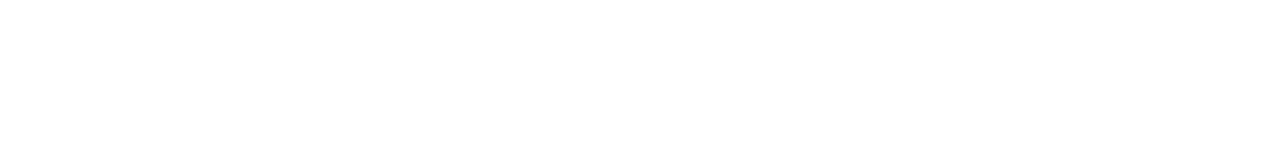
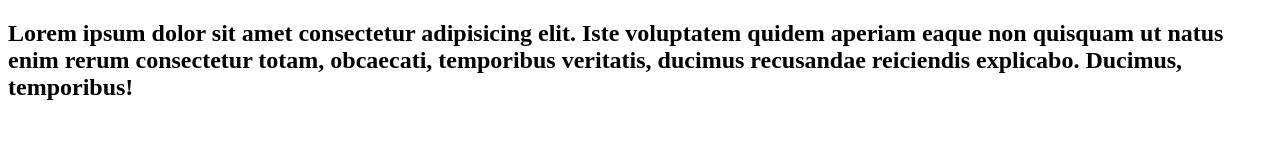
Before and after one commit to VinylXMarshmallow/silos, a plain HTML site: page index.html in a window 1280 px wide. Drawn offline with Linux system fonts and the light colour scheme.

Commit message:
dodanie h2

```diff
--- a/index.html
+++ b/index.html
@@ -7,6 +7,6 @@
     <title>Document</title>
 </head>
 <body>
-
+    <h2>Lorem ipsum dolor sit amet consectetur adipisicing elit. Iste voluptatem quidem aperiam eaque non quisquam ut natus enim rerum consectetur totam, obcaecati, temporibus veritatis, ducimus recusandae reiciendis explicabo. Ducimus, temporibus!</h2>
 </body>
 </html>
```
